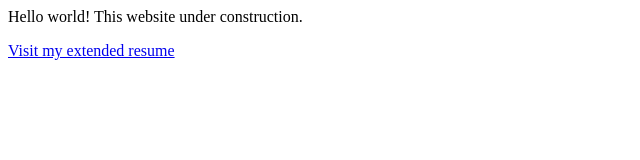
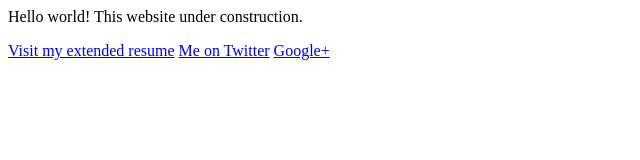
Before and after one commit to adam000/adam000.github.com, a plain HTML site: page index.html in a window 1280 px wide. Shown: the whole page, without its empty margins (0-640 px from the left). Drawn offline with Linux system fonts and the light colour scheme.

Commit message:
Improved projects and site landing page
Signed-off-by: Adam Hintz <adam.o.dev@gmail.com>

```diff
--- a/index.html
+++ b/index.html
@@ -1,2 +1,6 @@
 <p>Hello world! This website under construction.</p>
-<p><a href="er/index.html">Visit my extended resume</a></p>
+<p>
+    <a href="er/index.html">Visit my extended resume</a>
+    <a href="http://twitter.com/adam_0">Me on Twitter</a>
+    <a href="https://plus.google.com/u/1/116727681353486287218/posts">Google+</a>
+</p>
```
Also changed, not shown: er/projects.html (+2 -0 lines).
